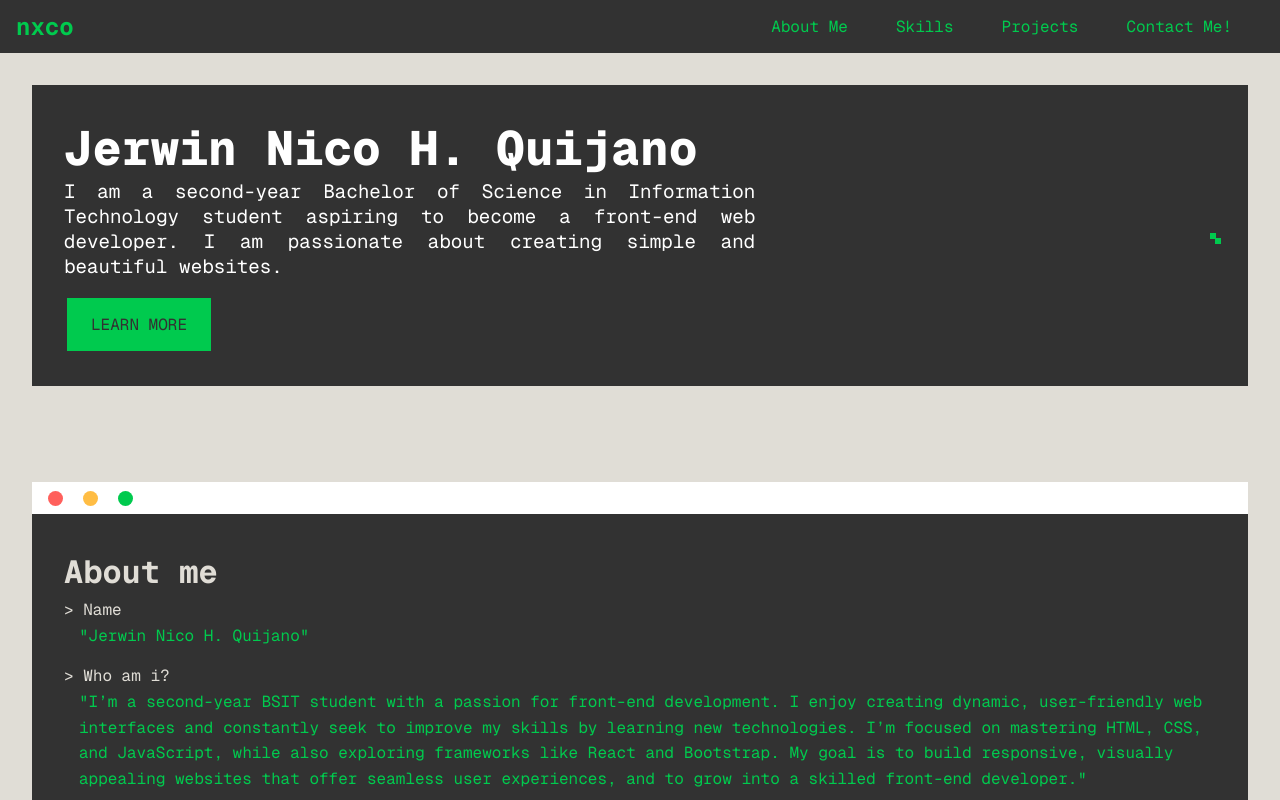
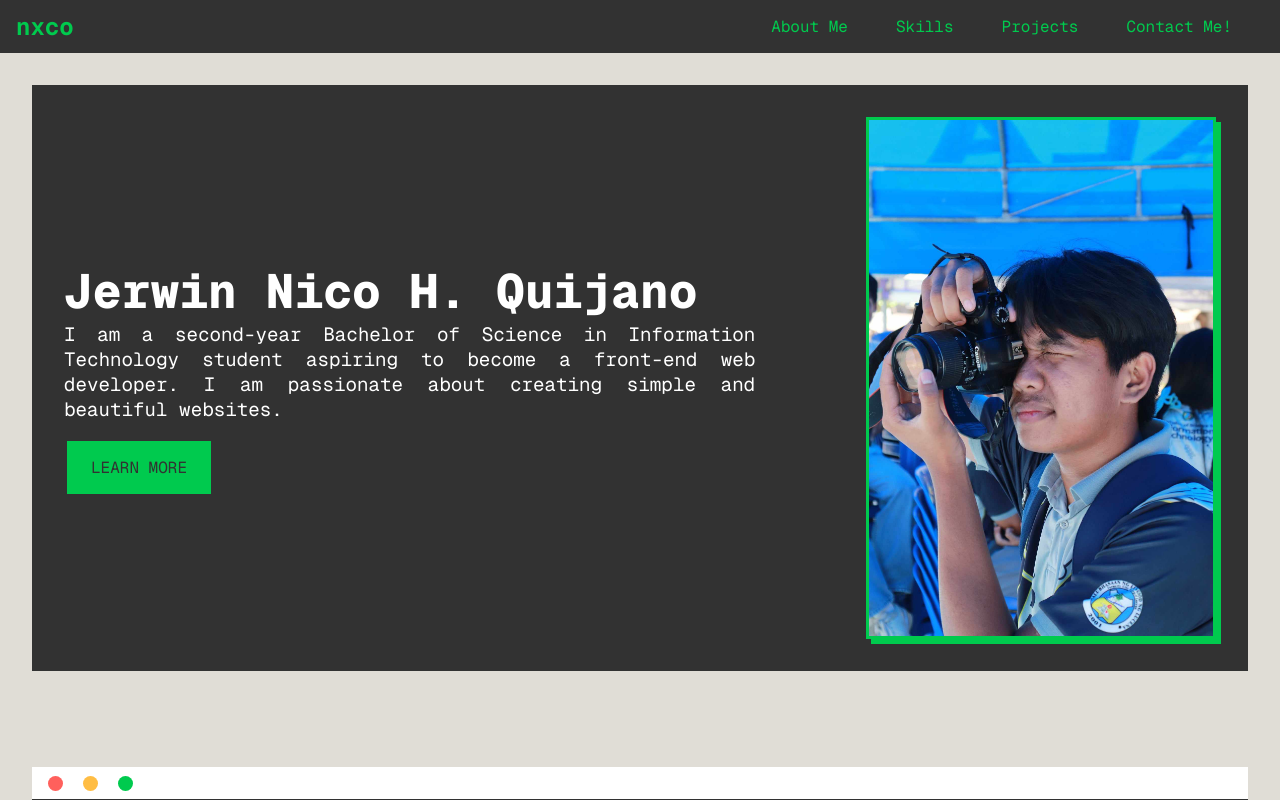
Before and after one commit to jerwinq19/quijano-finals-hands-on-exam, a plain HTML site: page index.html in a window 1280 px wide. Shown: the top 800 px of the page. Drawn offline with nearby package versions, Linux system fonts and the light colour scheme; the site is published under a folder, as on GitHub Pages, so addresses that start at the root find nothing.

Commit message:
Update index.html

```diff
--- a/index.html
+++ b/index.html
@@ -33,7 +33,7 @@
           </div>
 
           <div class="img-container">
-               <img src="/images/is me.jpg" alt="">
+               <img src="./images/is me.jpg" alt="">
           </div>
      </main>
 
```
